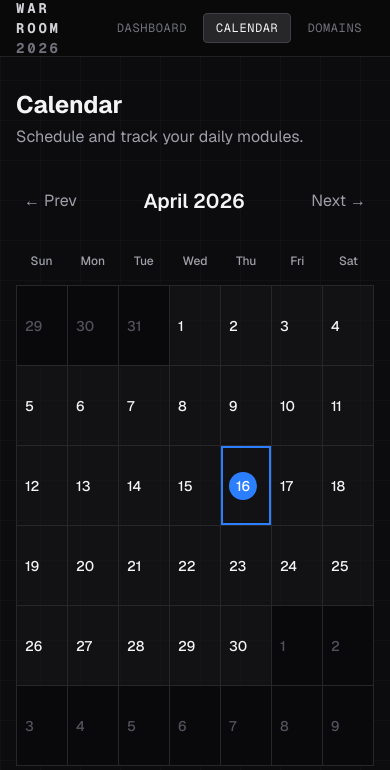
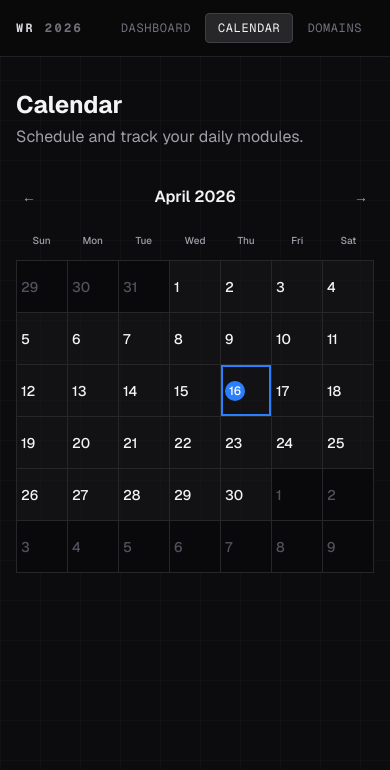
Before and after one commit to CryerWorks/war-room-2026, a Next.js app: page /calendar in a window 390 px wide. Shown: the top 770 px of the page. Built offline with nearby package versions, Linux system fonts and the light colour scheme; no server answers; the database is empty.

Commit message:
WR-016: Mobile Responsiveness pass across all pages (#5)

```diff
--- a/src/app/domains/[slug]/page.tsx
+++ b/src/app/domains/[slug]/page.tsx
@@ -120,7 +120,7 @@ export default function DomainDetailPage({ params }: DomainDetailPageProps) {
   return (
     <div className="space-y-6">
       {/* Domain header */}
-      <div className="flex items-start justify-between">
+      <div className="flex flex-col sm:flex-row sm:items-start justify-between gap-3">
         <div>
           <div className="flex items-center gap-3 mb-1">
             <div
--- a/src/app/layout.tsx
+++ b/src/app/layout.tsx
@@ -32,10 +32,12 @@ export default function RootLayout({
         <header className="sticky top-0 z-50 border-b border-zinc-800/80 bg-zinc-950/90 backdrop-blur-md">
           <div className="max-w-6xl mx-auto px-4 sm:px-6 lg:px-8">
             <div className="flex items-center justify-between h-14">
-              <h1 className="text-sm font-mono font-bold tracking-[0.2em] uppercase text-zinc-300">
-                War Room <span className="text-zinc-500">2026</span>
+              <h1 className="text-xs sm:text-sm font-mono font-bold tracking-[0.2em] uppercase text-zinc-300">
+                <span className="hidden sm:inline">War Room </span>
+                <span className="sm:hidden">WR </span>
+                <span className="text-zinc-500">2026</span>
               </h1>
-              <nav className="flex items-center gap-1">
+              <nav className="flex items-center gap-0.5 sm:gap-1">
                 <NavLink href="/">Dashboard</NavLink>
                 <NavLink href="/calendar">Calendar</NavLink>
                 <NavLink href="/domains">Domains</NavLink>
--- a/src/app/page.tsx
+++ b/src/app/page.tsx
@@ -73,10 +73,10 @@ export default async function Dashboard() {
   return (
     <div className="space-y-8">
       {/* Header with streak */}
-      <div className="flex items-start justify-between">
+      <div className="flex flex-col sm:flex-row sm:items-start justify-between gap-3">
         <div>
-          <h2 className="text-2xl font-bold text-zinc-100">Dashboard</h2>
-          <p className="mt-1 text-zinc-400">Your 2026 progress at a glance.</p>
+          <h2 className="text-xl sm:text-2xl font-bold text-zinc-100">Dashboard</h2>
+          <p className="mt-1 text-sm sm:text-base text-zinc-400">Your 2026 progress at a glance.</p>
         </div>
         {globalStreak && (
           <StreakBadge
@@ -220,10 +220,14 @@ export default async function Dashboard() {
                   className="relative rounded-xl border border-zinc-800 bg-zinc-900/50 p-4 overflow-hidden"
                   style={{ borderLeftWidth: "3px", borderLeftColor: domainColor }}
                 >
-                  {/* Accomplished badge — tactical style */}
-                  <div className="absolute top-3 right-3">
+                  {/* Goal info + accomplished badge */}
+                  <div className="flex flex-col sm:flex-row sm:items-center justify-between gap-2 mb-1">
+                    <div className="flex items-center gap-2">
+                      {goal.icon && <span className="text-xl">{goal.icon}</span>}
+                      <h4 className="font-medium text-zinc-100">{goal.title}</h4>
+                    </div>
                     <span
-                      className="inline-flex items-center gap-1 px-2 py-0.5 rounded text-[10px] font-mono font-bold uppercase tracking-[0.15em] border"
+                      className="inline-flex items-center gap-1 px-2 py-0.5 rounded text-[10px] font-mono font-bold uppercase tracking-[0.15em] border flex-shrink-0"
                       style={{
                         color: domainColor,
                         borderColor: `${domainColor}40`,
@@ -235,12 +239,6 @@ export default async function Dashboard() {
                       </svg>
                       Accomplished
                     </span>
-                  </div>
-
-                  {/* Goal info */}
-                  <div className="flex items-center gap-2 mb-1 pr-28">
-                    {goal.icon && <span className="text-xl">{goal.icon}</span>}
-                    <h4 className="font-medium text-zinc-100">{goal.title}</h4>
                   </div>
 
                   {/* Domain + date */}
--- a/src/components/calendar/CalendarGrid.tsx
+++ b/src/components/calendar/CalendarGrid.tsx
@@ -70,21 +70,21 @@ export default function CalendarGrid({ onSelectDate, selectedDate }: CalendarGri
   return (
     <div>
       {/* Month navigation */}
-      <div className="flex items-center justify-between mb-6">
+      <div className="flex items-center justify-between mb-4 sm:mb-6">
         <button
           onClick={prevMonth}
-          className="p-2 rounded-lg hover:bg-zinc-800 transition-colors text-zinc-400"
+          className="p-1.5 sm:p-2 rounded-lg hover:bg-zinc-800 transition-colors text-zinc-400 text-sm"
         >
-          &larr; Prev
+          &larr; <span className="hidden sm:inline">Prev</span>
         </button>
-        <h3 className="text-xl font-semibold text-zinc-100">
+        <h3 className="text-base sm:text-xl font-semibold text-zinc-100">
           {MONTH_NAMES[month]} {year}
         </h3>
         <button
           onClick={nextMonth}
-          className="p-2 rounded-lg hover:bg-zinc-800 transition-colors text-zinc-400"
+          className="p-1.5 sm:p-2 rounded-lg hover:bg-zinc-800 transition-colors text-zinc-400 text-sm"
         >
-          Next &rarr;
+          <span className="hidden sm:inline">Next</span> &rarr;
         </button>
       </div>
 
@@ -93,7 +93,7 @@ export default function CalendarGrid({ onSelectDate, selectedDate }: CalendarGri
         {DAY_HEADERS.map((day) => (
           <div
             key={day}
-            className="text-center text-xs font-medium text-zinc-400 py-2"
+            className="text-center text-[10px] sm:text-xs font-medium text-zinc-400 py-1 sm:py-2"
           >
             {day}
           </div>
@@ -114,7 +114,7 @@ export default function CalendarGrid({ onSelectDate, selectedDate }: CalendarGri
               key={i}
               onClick={() => onSelectDate(dateStr)}
               className={`
-                relative min-h-[80px] p-2 text-left border-r border-b border-zinc-800
+                relative min-h-[52px] sm:min-h-[80px] p-1 sm:p-2 text-left border-r border-b border-zinc-800
                 transition-colors
                 ${isCurrentMonth
                   ? "bg-zinc-900/50"
@@ -131,7 +131,7 @@ export default function CalendarGrid({ onSelectDate, selectedDate }: CalendarGri
                 className={`
                   text-sm font-medium
                   ${isToday
-                    ? "bg-blue-500 text-white w-7 h-7 rounded-full flex items-center justify-center"
+                    ? "bg-blue-500 text-white w-5 h-5 sm:w-7 sm:h-7 rounded-full flex items-center justify-center text-xs sm:text-sm"
                     : isCurrentMonth
                       ? "text-zinc-100"
                       : "text-zinc-600"
--- a/src/components/calendar/DayDetail.tsx
+++ b/src/components/calendar/DayDetail.tsx
@@ -103,13 +103,13 @@ export default function DayDetail({ date, domains, onModuleChanged }: DayDetailP
     )}
     <div className="rounded-xl border border-zinc-800 bg-zinc-900/50 overflow-hidden">
       {/* Header */}
-      <div className="px-6 py-4 border-b border-zinc-800 flex items-center justify-between">
-        <h3 className="text-lg font-semibold text-zinc-100">
+      <div className="px-4 sm:px-6 py-3 sm:py-4 border-b border-zinc-800 flex items-center justify-between gap-2">
+        <h3 className="text-base sm:text-lg font-semibold text-zinc-100">
           {formatDate(date)}
         </h3>
         <button
           onClick={() => setShowForm(!showForm)}
-          className="px-3 py-1.5 text-sm font-medium rounded-lg bg-blue-500 text-white hover:bg-blue-600 transition-colors"
+          className="px-3 py-1.5 text-xs sm:text-sm font-medium rounded-lg bg-blue-500 text-white hover:bg-blue-600 transition-colors flex-shrink-0"
         >
           {showForm ? "Cancel" : "+ Add Module"}
         </button>
@@ -117,7 +117,7 @@ export default function DayDetail({ date, domains, onModuleChanged }: DayDetailP
 
       {/* Module creation form */}
       {showForm && (
-        <div className="px-6 py-4 border-b border-zinc-800 bg-zinc-950">
+        <div className="px-4 sm:px-6 py-4 border-b border-zinc-800 bg-zinc-950">
           <ModuleForm
             date={date}
             domains={domains}
@@ -136,7 +136,7 @@ export default function DayDetail({ date, domains, onModuleChanged }: DayDetailP
           </div>
         ) : (
           modules.map((mod) => (
-            <div key={mod.id} className="px-6 py-4">
+            <div key={mod.id} className="px-4 sm:px-6 py-3 sm:py-4">
               <div className="flex items-start gap-3">
                 {/* Completion checkbox */}
                 <button
```
